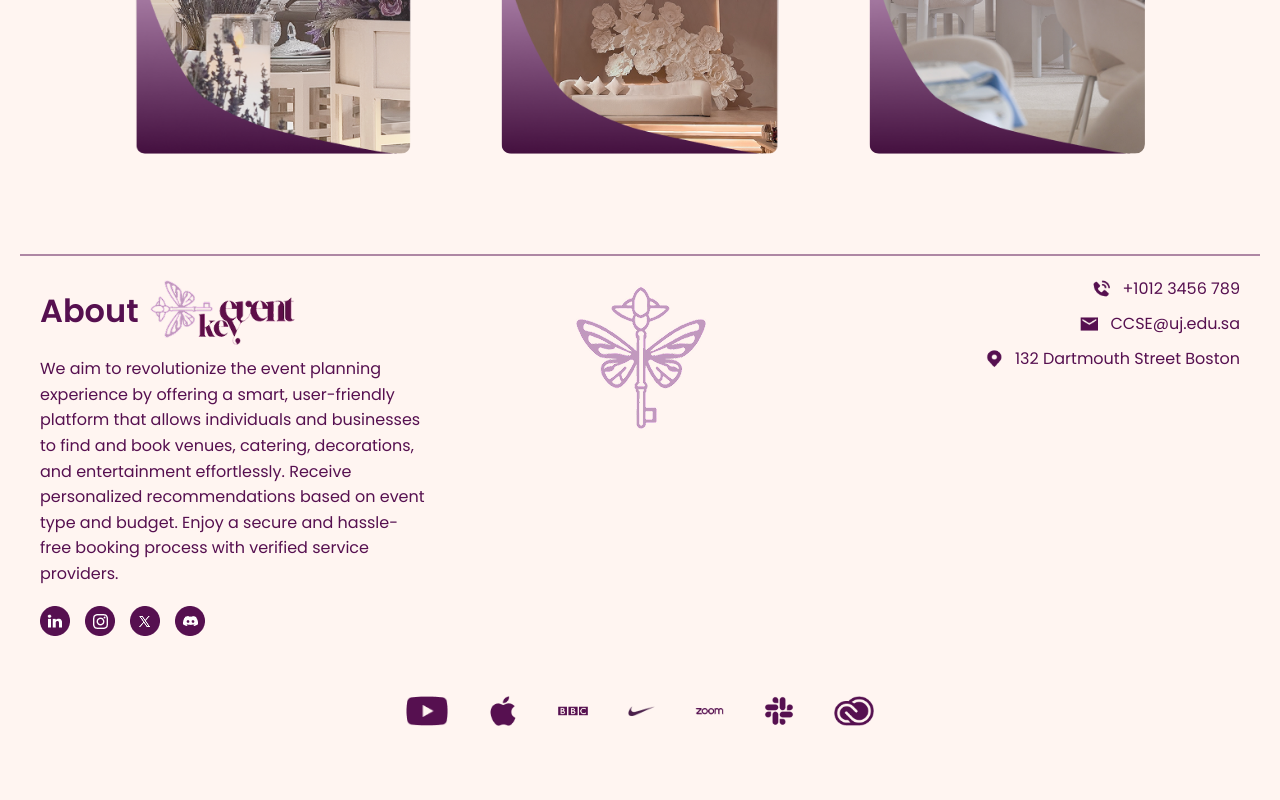
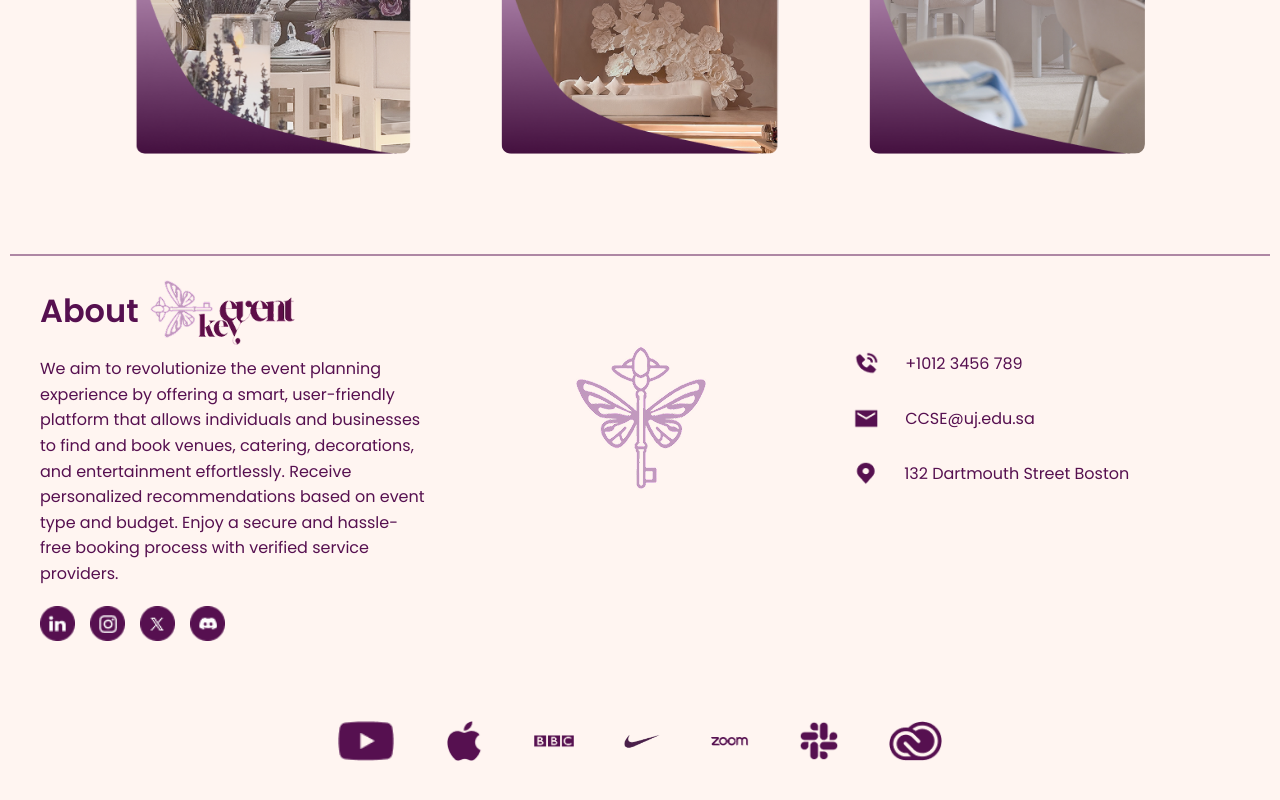
Before and after one commit to shathaosa/Event-Key, a plain HTML site: page HTML/Home.html in a window 1280 px wide. Shown: the part 1528-2328 px from the top of the page. Before the commit the page ends 2281 px from the top, so only its background shows below. Drawn offline with Linux system fonts and the light colour scheme.

Commit message:
Edit header and footer

```diff
--- a/CSS/homestyle.css
+++ b/CSS/homestyle.css
@@ -17,7 +17,7 @@
     flex-wrap: wrap;
     padding: 0px;
     align-items: center;
-    margin: 10px 8px 30px 8px;
+    margin: 10px 9px 30px 8px;
 }
 
   .logo img {
@@ -155,11 +155,18 @@ a:hover {
     height: 500px;
     border-radius: 10px;
   }
+  .right-section{
+
+
+    margin-top: 150px;
+
+  }
 
   /* Services Section */
   .services {
-    padding: 40px 20px;
+    padding: 40px 10px;
     text-align: center;
+
   }
 
   .separator2 {
@@ -220,6 +227,7 @@ a:hover {
   .center-section .big-key img {
     max-width: 100%;
     height: auto;
+    margin-top: 60px;
     transition: transform 0.3s ease;
   }
 
@@ -230,20 +238,27 @@ a:hover {
   .right-section {
     flex: 1;
     text-align: right;
+    margin-top: 70px;
   }
 
   .contact-info p {
-    margin-bottom: 10px;
+    margin-bottom: 30px;
+    margin-top: 5px;
     font-size: 1rem;
     color: #561050;
     display: flex;
-    align-items: center;
-    justify-content: flex-end;
-    gap: 10px;
+    justify-content:left;
+    gap: 25px;
   }
 
   .contact-info img {
-    height: 20px;
+    max-height: 25px;
+
+  }
+
+  .contact-info img:hover {
+    transform: scale(1.1);
+
   }
 
   .social-media {
@@ -253,7 +268,7 @@ a:hover {
   }
 
   .social-media img {
-    height: 30px;
+    height: 35px;
     width: auto;
     transition: transform 0.3s ease;
   }
@@ -264,7 +279,7 @@ a:hover {
 
   /* Footer */
   footer {
-    padding: 20px;
+    padding: 40px;
     background-color: #fff5f1;
     text-align: center;
   }
@@ -272,15 +287,17 @@ a:hover {
   .company-logos {
     display: flex;
     justify-content: center;
-    gap: 40px;
-    flex-wrap: wrap;
+    gap: 50px;
+    flex-wrap:nowrap
+
   }
 
   .company-logos a img {
-    height: 30px;
+    height: 40px;
     border-radius: 5px;
     transition: transform 0.3s ease;
   }
+
 
   .company-logos a img:hover {
     transform: scale(1.1);
```
